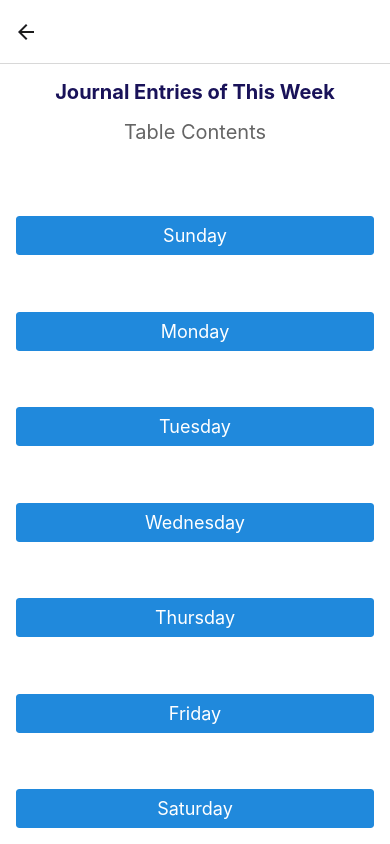
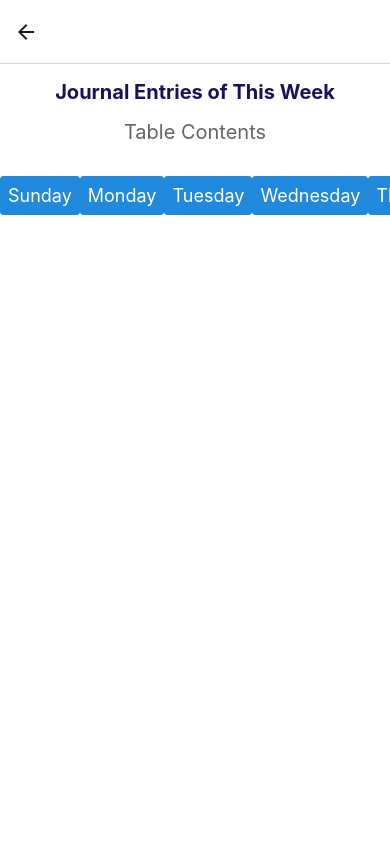
Before and after one commit to Zazzouzi/go-write, a React Native app: screen /Journal in a window 390 px wide. Built offline with nearby package versions, Linux system fonts and the light colour scheme; what @expo/react-native-action-sheet would draw is missing.

Commit message:
Swipeer No Swiping

```diff
--- a/screens/JournalScreen.js
+++ b/screens/JournalScreen.js
@@ -1,45 +1,49 @@
 import React from "react";
-import { View, Text, Image, StyleSheet, SafeAreaView } from "react-native";
+import { View, Text, ScrollView, StyleSheet, SafeAreaView } from "react-native";
 import CustomButton, { ButtonType } from "../components/CustomButton";
 
-
-export default function JournalScreen({navigation}) {
+export default function JournalScreen({ navigation }) {
     return (
         <SafeAreaView style={styles.container}>
-          <View style = {styles.topContainer}>
-          <Text style = {styles.text}>
+            <View style={styles.topContainer}>
+                <Text style={styles.text}>
                     Journal Entries of This Week
                 </Text>
-          <Text style = {styles.subtitle}>
+                <Text style={styles.subtitle}>
                     Table Contents
                 </Text>
             </View>
 
-      <View style = {styles.buttonContainer}>
-          <CustomButton title="Sunday" type = {ButtonType.PRIMARY} onPress= {() => navigation.navigate("Sunday")} />
+            <ScrollView
+                horizontal={true}
+                showsHorizontalScrollIndicator={false}
+                contentContainerStyle={styles.scrollViewContainer}
+            >
+                <View style={styles.buttonSpacer}>
+                    <CustomButton title="Sunday" type={ButtonType.PRIMARY} onPress={() => navigation.navigate("Sunday")} />
                 </View>
-      <View style = {styles.buttonContainer}>
-          <CustomButton title="Monday" type = {ButtonType.PRIMARY} onPress= {() => navigation.navigate("Monday")} />
+                <View style={styles.buttonSpacer}>
+                    <CustomButton title="Monday" type={ButtonType.PRIMARY} onPress={() => navigation.navigate("Monday")} />
                 </View>
-      <View style = {styles.buttonContainer}>
-          <CustomButton title="Tuesday" type = {ButtonType.PRIMARY} onPress= {() => navigation.navigate("Tuesday")} />
+                <View style={styles.buttonSpacer}>
+                    <CustomButton title="Tuesday" type={ButtonType.PRIMARY} onPress={() => navigation.navigate("Tuesday")} />
                 </View>
-      <View style = {styles.buttonContainer}>
-          <CustomButton title="Wednesday" type = {ButtonType.PRIMARY} onPress= {() => navigation.navigate("Wednesday")} />
+                <View style={styles.buttonSpacer}>
+                    <CustomButton title="Wednesday" type={ButtonType.PRIMARY} onPress={() => navigation.navigate("Wednesday")} />
                 </View>
-      <View style = {styles.buttonContainer}>
-          <CustomButton title="Thursday" type = {ButtonType.PRIMARY} onPress= {() => navigation.navigate("Thursday")} />
+                <View style={styles.buttonSpacer}>
+                    <CustomButton title="Thursday" type={ButtonType.PRIMARY} onPress={() => navigation.navigate("Thursday")} />
                 </View>
-      <View style = {styles.buttonContainer}>
-          <CustomButton title="Friday" type = {ButtonType.PRIMARY} onPress= {() => navigation.navigate("Friday")} />
+                <View style={styles.buttonSpacer}>
+                    <CustomButton title="Friday" type={ButtonType.PRIMARY} onPress={() => navigation.navigate("Friday")} />
                 </View>
-      <View style = {styles.buttonContainer}>
-          <CustomButton title="Saturday" type = {ButtonType.PRIMARY} onPress= {() => navigation.navigate("Saturday")} />
+                <View style={styles.buttonSpacer}>
+                    <CustomButton title="Saturday" type={ButtonType.PRIMARY} onPress={() => navigation.navigate("Saturday")} />
                 </View>
+            </ScrollView>
         </SafeAreaView>
     );
 }
-
 const styles = StyleSheet.create({
   text: {
     fontWeight: 'bold',
```
Lines whose indentation alone changed are shown as unchanged.
